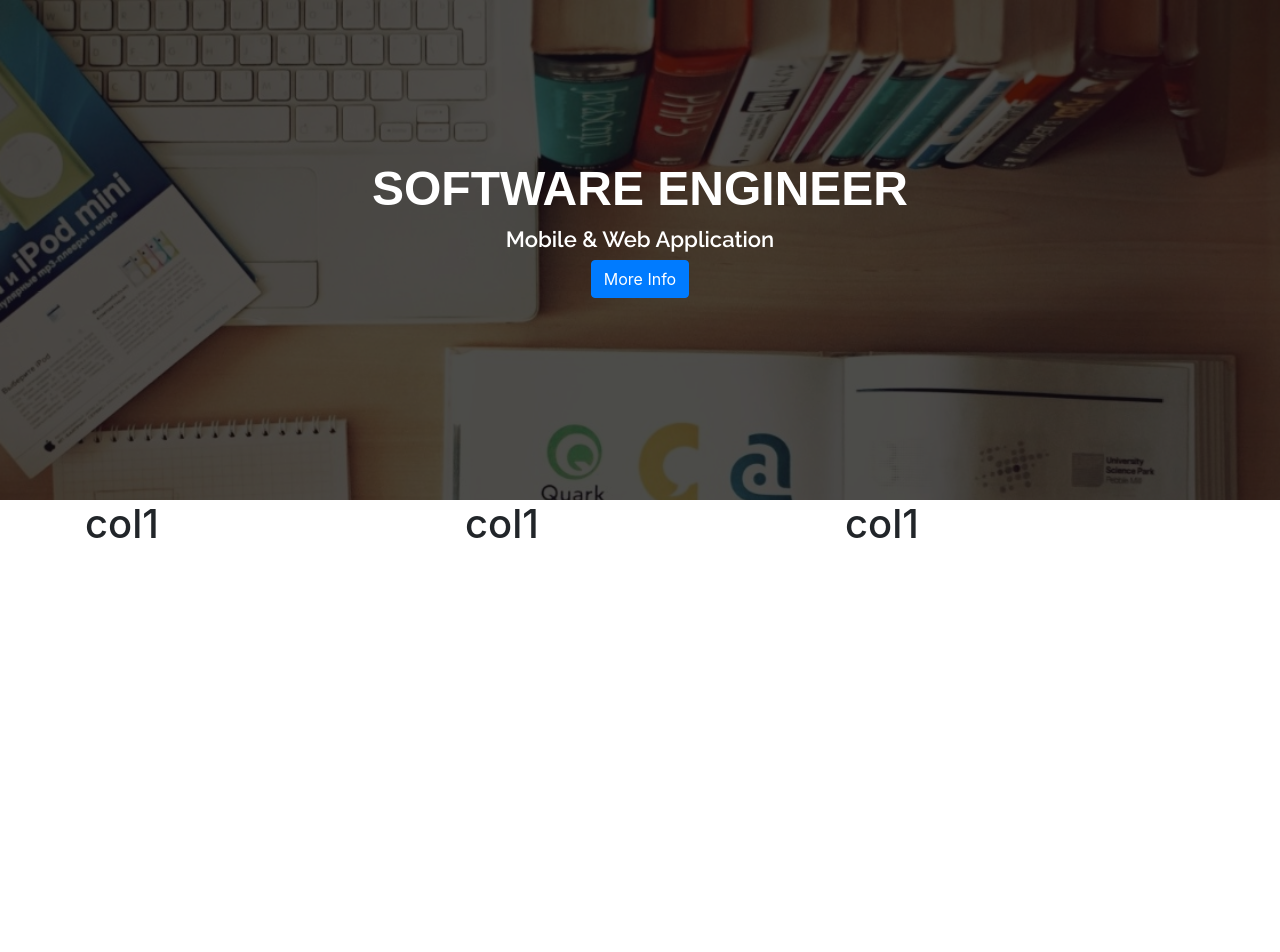
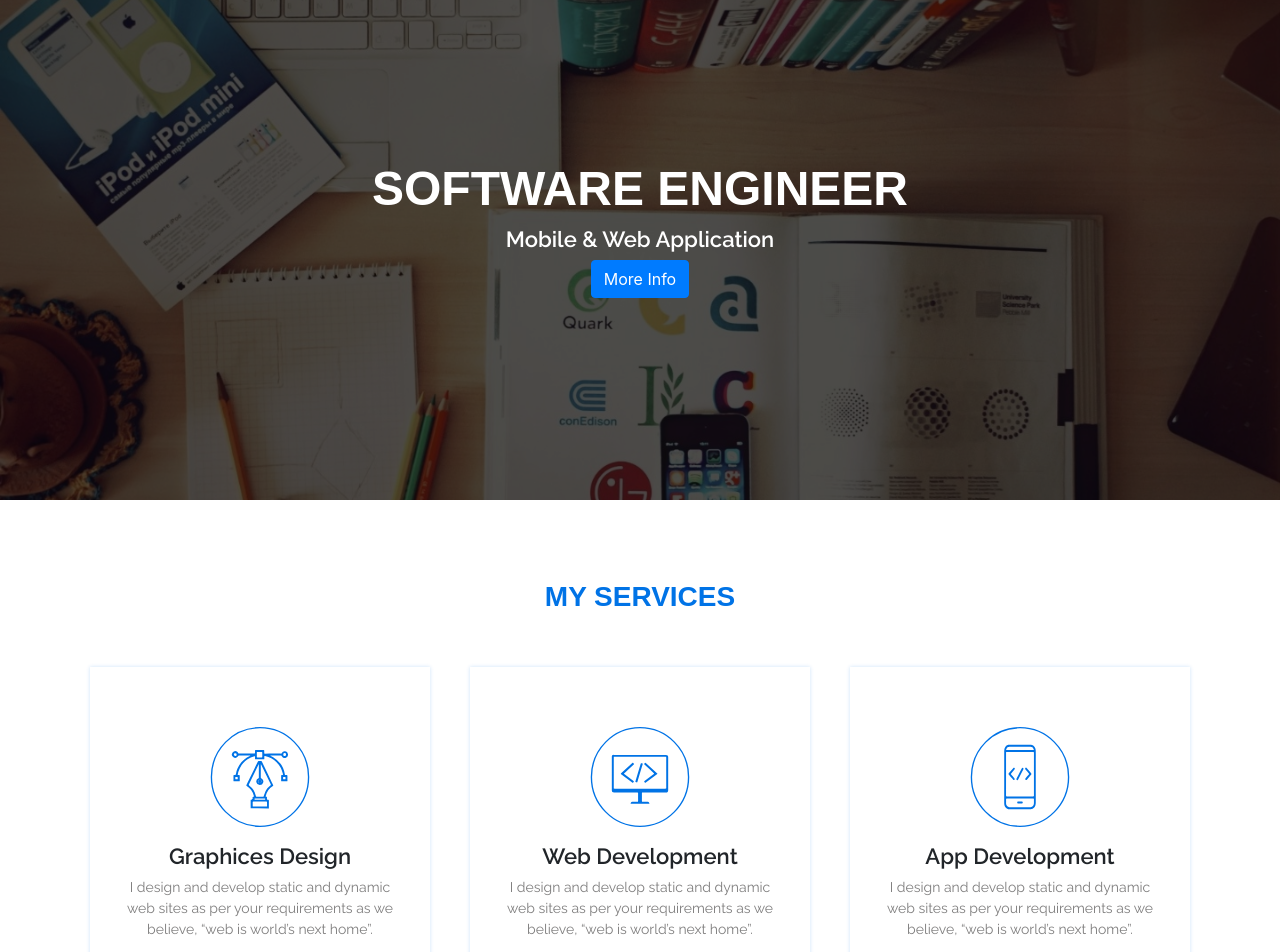
Before and after one commit to ziaul888/blog-project., a React (Create React App) app: page / in a window 1280 px wide. Shown: the top 952 px of the page. Before the commit the page ends 800 px from the top, so only its background shows below. Built offline with nearby package versions, Linux system fonts and the light colour scheme.

Commit message:
services done

```diff
--- a/src/asset/css/custom.css
+++ b/src/asset/css/custom.css
@@ -28,3 +28,33 @@
     color: #ffffff;
     font-size: 22px;
 }
+.serviceCard{
+    margin: 5px 5px 5px 5px;
+    height: 22rem;
+    padding: 60px 30px 60px 30px;
+    box-shadow: 0 0 4px 0 rgba(0,115,230,0.2);
+}
+.serviceCard:hover{
+    box-shadow: 0 0 8px 0 rgba(0,115,230,0.2);
+}
+.serviceMainTitle{
+    color:#0073E6;
+    margin-top: 5rem;
+    margin-bottom: 3rem;
+    font-family: 'Montserreat',sans-serif;
+    font-size: 28px;
+    font-weight: 600;
+
+}
+.serviceName{
+    margin-top: 1rem;
+    font-family: 'Raleway',sans-serif;
+    font-size: 22px;
+    font-weight: 600;
+}
+.serviceDescription{
+    color: #7F7E7E;
+    font-family: 'Raleway',sans-serif;
+    font-size: 14px;
+    font-weight: 400;
+}
--- a/src/components/TopBanner/Services.jsx
+++ b/src/components/TopBanner/Services.jsx
@@ -1,21 +1,37 @@
 import React, { Component } from 'react';
 import {Container, Col, Row} from 'react-bootstrap'
-
+import graphicslogo from '../../asset/image/graphics.svg'
+import weblogo from '../../asset/image/web.svg'
+import mobilelogo from '../../asset/image/mobile.svg'
 class Services extends Component {
     render() {
         return (
             <>
                 <Container>
+                   <h1 className="text-center serviceMainTitle"> MY SERVICES </h1>
                     <Row>
-                        <Col>
-                        <h1>col1</h1>
+
+                        <Col lg={4} md={6} sm={12} >
+                        <div className="serviceCard text-center">
+                            <img src= {graphicslogo} alt="img"/>
+                            <h2 className="serviceName">Graphices Design</h2>
+                            <p className="serviceDescription">I design and develop static and dynamic web sites as per your requirements as we believe, “web is world’s next home”.</p>
+                        </div>
                         </Col>
 
-                        <Col>
-                        <h1>col1</h1>
+                        <Col lg={4} md={6} sm={12}>
+                        <div className="serviceCard text-center">
+                            <img src= {weblogo} alt="img"/>
+                            <h2 className="serviceName">Web Development</h2>
+                            <p className="serviceDescription">I design and develop static and dynamic web sites as per your requirements as we believe, “web is world’s next home”.</p>
+                        </div>
                         </Col>
-                        <Col>
-                        <h1>col1</h1>
+                        <Col lg={4} md={6} sm={12}>
+                        <div className="serviceCard text-center">
+                            <img src= {mobilelogo} alt="img"/>
+                            <h2 className="serviceName">App Development</h2>
+                            <p className="serviceDescription">I design and develop static and dynamic web sites as per your requirements as we believe, “web is world’s next home”.</p>
+                        </div>
                         </Col>
                     </Row>
                 </Container>
```
